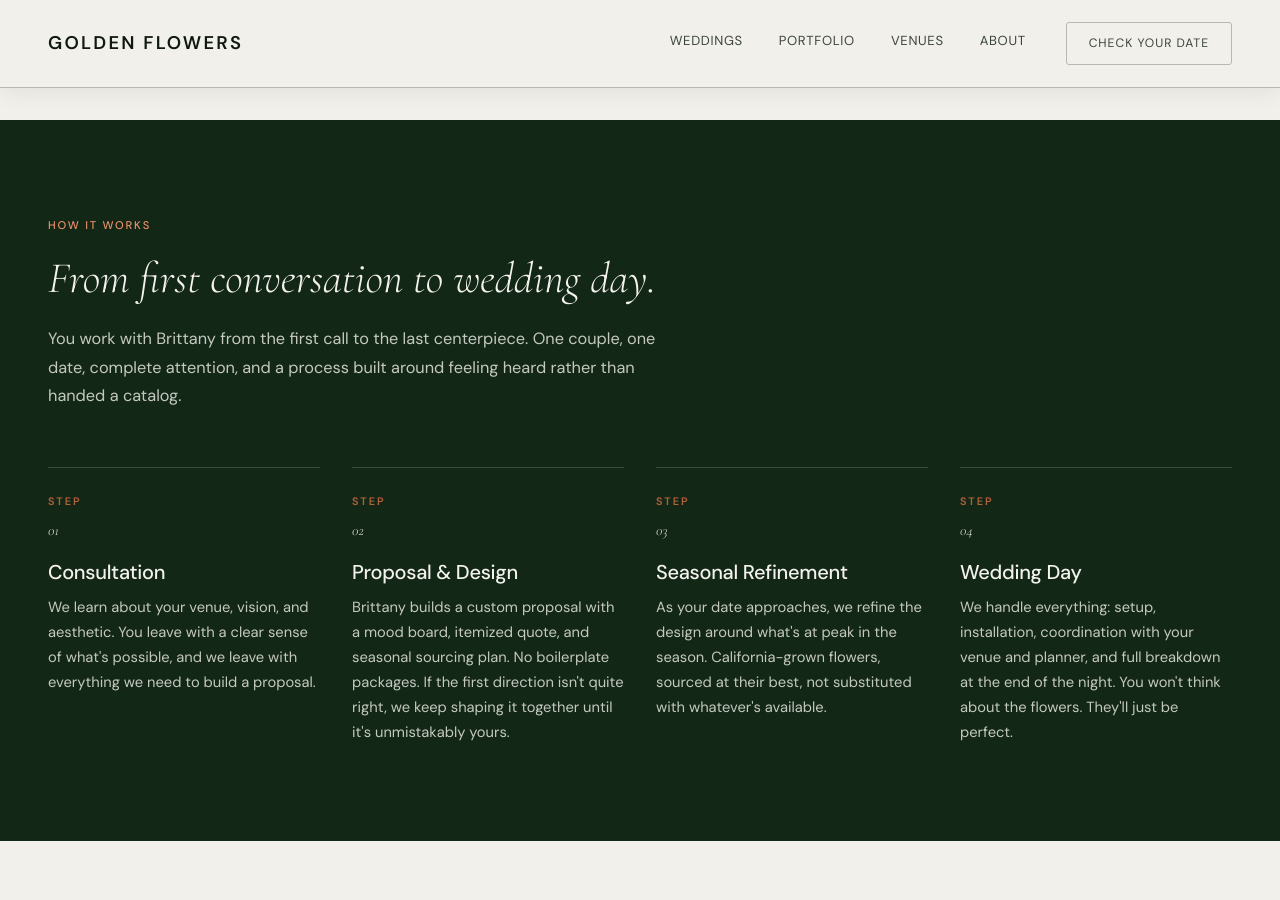
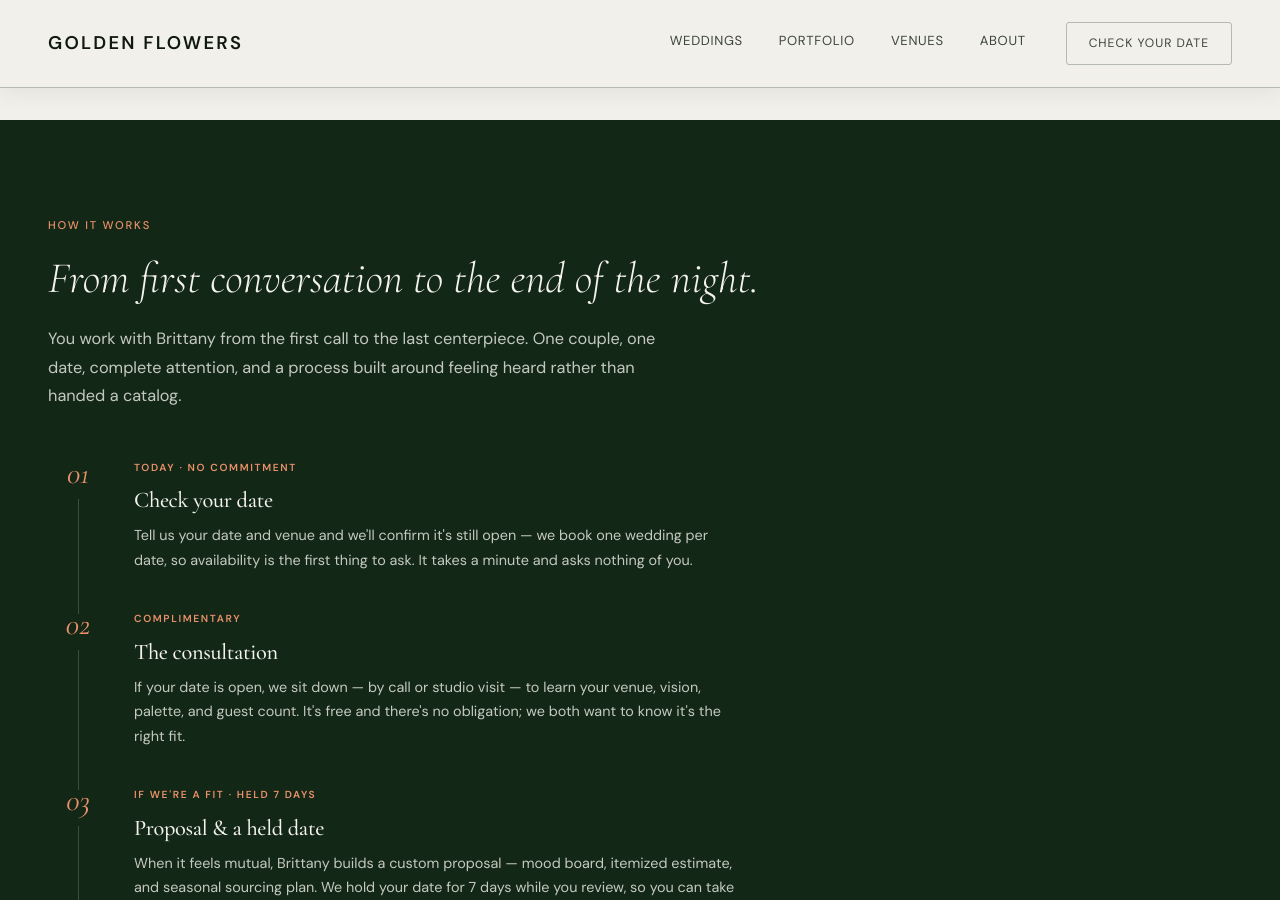
Before and after one commit to jshplhm/goldenflowers, a Jekyll site: the page built from weddings/index.md, in a window 1280 px wide and 900 px high, scrolled down 937 px. Built offline with Jekyll 4.4.1, drawn with Linux system fonts in a browser that asks for light colours; some of the changed text lies outside the part shown.

Commit message:
Add 7-phase process timeline on Weddings; estimate supersedes pricing menu
- Weddings page: replace 4-col process grid with a vertical timeline matching
  the real funnel (check date -> consult -> proposal + 7-day hold -> deposit
  to secure -> 30-60 day refinement -> wedding week/day -> strike)
- New .process-timeline styles in style.css; bump cache-buster to v=42
- Proposal hold aligned to 7 days to match the website copy
- Proposal: hide the generic 'Our Pricing' menu when a tailored estimate
  exists (avoids contradictory numbers); menu remains a fallback

Co-Authored-By: Claude Opus 4.8 <noreply@anthropic.com>

```diff
--- a/_layouts/default.html
+++ b/_layouts/default.html
@@ -13,7 +13,7 @@
   <link rel="preconnect" href="https://fonts.googleapis.com">
   <link rel="preconnect" href="https://fonts.gstatic.com" crossorigin="">
   <link href="https://fonts.googleapis.com/css2?family=Cormorant+Garamond:ital,wght@0,300;0,400;0,500;1,300;1,400;1,600&family=DM+Sans:opsz,wght@9..40,300;9..40,400;9..40,500;9..40,600;9..40,700&display=swap" rel="stylesheet">
-  <link rel="stylesheet" href="{{ site.baseurl }}/assets/css/style.css?v=41">
+  <link rel="stylesheet" href="{{ site.baseurl }}/assets/css/style.css?v=42">
 
   {% seo %}
 </head>
--- a/_layouts/proposal.html
+++ b/_layouts/proposal.html
@@ -437,7 +437,8 @@
     </div>
   </section>
 
-  {% comment %} ════════ PRICING (dark) ════════ {% endcomment %}
+  {% comment %} ════════ PRICING (dark) — shown only when there's no tailored estimate ════════ {% endcomment %}
+  {% unless page.estimateGroups or page.estimate %}
   <section class="gf-dark">
     <div class="gf-section">
       <div class="gf-pricing__head">
@@ -488,6 +489,7 @@
       </div>
     </div>
   </section>
+  {% endunless %}
 
   {% if page.estimateGroups or page.estimate %}
   {% comment %} ════════ YOUR ESTIMATE (per-couple) ════════ {% endcomment %}
@@ -550,7 +552,7 @@
 
     <div class="gf-hold">
       {% if page.dateSent %}
-        {% assign hold_until = page.dateSent | append: " 12:00:00" | date: "%s" | plus: 432000 | date: "%B %-d, %Y" %}
+        {% assign hold_until = page.dateSent | append: " 12:00:00" | date: "%s" | plus: 604800 | date: "%B %-d, %Y" %}
         <p class="gf-hold__line">We've reserved <strong>{{ page.weddingDate }}</strong> for you through <strong>{{ hold_until }}</strong>. To keep it beyond then, we just need your retainer.</p>
       {% else %}
         <p class="gf-hold__line">We've reserved <strong>{{ page.weddingDate }}</strong> for you. To secure it, we just need your retainer.</p>
--- a/assets/css/style.css
+++ b/assets/css/style.css
@@ -589,6 +589,24 @@ hr.section-div { border: none; border-top: 1px solid var(--bor); display: block;
 .steps-dark .step-num { color: oklch(74% .12 44); }
 .steps-dark .step h3 { color: oklch(96% .006 88); }
 .steps-dark .step p { color: oklch(83% .015 128); }
+
+/* Process timeline (vertical, used in the dark "How it works" section) */
+.process-timeline { margin-top: 48px; }
+.tl-step { display: grid; grid-template-columns: 60px 1fr; gap: 26px; }
+.tl-rail { position: relative; display: flex; justify-content: center; }
+.tl-num { font-family: var(--f-d); font-style: italic; font-size: 1.9rem; line-height: 1; color: oklch(74% .12 44); }
+.tl-rail::after { content: ""; position: absolute; top: 2.5rem; bottom: -4px; left: 50%; width: 1px; background: oklch(100% 0 0 / .18); }
+.tl-step:last-child .tl-rail::after { display: none; }
+.tl-body { padding-bottom: 38px; }
+.tl-step:last-child .tl-body { padding-bottom: 0; }
+.tl-when { display: block; font-size: .64rem; font-weight: 600; letter-spacing: .16em; text-transform: uppercase; color: oklch(74% .12 44); margin-bottom: 9px; }
+.tl-body h3 { font-family: var(--f-d); font-style: normal; font-weight: 500; font-size: 1.4rem; color: oklch(96% .006 88); margin-bottom: 9px; }
+.tl-body p { font-size: .9rem; color: oklch(83% .015 128); line-height: 1.7; max-width: 62ch; }
+@media (max-width: 640px) {
+  .tl-step { grid-template-columns: 42px 1fr; gap: 18px; }
+  .tl-num { font-size: 1.5rem; }
+}
+
 .include-item { background: var(--bg-warm); padding: 28px 32px; display: flex; gap: 16px; align-items: flex-start; }
 .include-icon { width: 28px; height: 28px; color: var(--acc); flex-shrink: 0; margin-top: 0; display: flex; align-items: center; justify-content: center; }
 .include-icon svg { width: 24px; height: 24px; }
--- a/weddings/index.md
+++ b/weddings/index.md
@@ -38,28 +38,64 @@ redirect_from:
 <section class="section steps-dark">
   <div class="container">
     <span class="label">How it works</span>
-    <h2>From first conversation to wedding day.</h2>
+    <h2>From first conversation to the end of the night.</h2>
     <p style="max-width:620px;margin-bottom:8px;font-size:1.02rem;">You work with Brittany from the first call to the last centerpiece. One couple, one date, complete attention, and a process built around feeling heard rather than handed a catalog.</p>
-    <div class="process-steps">
-      <div class="step">
-        <p class="step-num">01</p>
-        <h3>Consultation</h3>
-        <p>We learn about your venue, vision, and aesthetic. You leave with a clear sense of what's possible, and we leave with everything we need to build a proposal.</p>
+    <div class="process-timeline">
+      <div class="tl-step">
+        <div class="tl-rail"><span class="tl-num">01</span></div>
+        <div class="tl-body">
+          <span class="tl-when">Today · no commitment</span>
+          <h3>Check your date</h3>
+          <p>Tell us your date and venue and we'll confirm it's still open — we book one wedding per date, so availability is the first thing to ask. It takes a minute and asks nothing of you.</p>
+        </div>
       </div>
-      <div class="step">
-        <p class="step-num">02</p>
-        <h3>Proposal &amp; Design</h3>
-        <p>Brittany builds a custom proposal with a mood board, itemized quote, and seasonal sourcing plan. No boilerplate packages. If the first direction isn't quite right, we keep shaping it together until it's unmistakably yours.</p>
+      <div class="tl-step">
+        <div class="tl-rail"><span class="tl-num">02</span></div>
+        <div class="tl-body">
+          <span class="tl-when">Complimentary</span>
+          <h3>The consultation</h3>
+          <p>If your date is open, we sit down — by call or studio visit — to learn your venue, vision, palette, and guest count. It's free and there's no obligation; we both want to know it's the right fit.</p>
+        </div>
       </div>
-      <div class="step">
-        <p class="step-num">03</p>
-        <h3>Seasonal Refinement</h3>
-        <p>As your date approaches, we refine the design around what's at peak in the season. California-grown flowers, sourced at their best, not substituted with whatever's available.</p>
+      <div class="tl-step">
+        <div class="tl-rail"><span class="tl-num">03</span></div>
+        <div class="tl-body">
+          <span class="tl-when">If we're a fit · held 7 days</span>
+          <h3>Proposal &amp; a held date</h3>
+          <p>When it feels mutual, Brittany builds a custom proposal — mood board, itemized estimate, and seasonal sourcing plan. We hold your date for 7 days while you review, so you can take it in and decide without losing it.</p>
+        </div>
       </div>
-      <div class="step">
-        <p class="step-num">04</p>
-        <h3>Wedding Day</h3>
-        <p>We handle everything: setup, installation, coordination with your venue and planner, and full breakdown at the end of the night. You won't think about the flowers. They'll just be perfect.</p>
+      <div class="tl-step">
+        <div class="tl-rail"><span class="tl-num">04</span></div>
+        <div class="tl-body">
+          <span class="tl-when">To lock it in</span>
+          <h3>Deposit to secure your date</h3>
+          <p>Ready to proceed? A signed agreement and a non-refundable retainer — applied toward your balance — secure your date in full. From here it's officially yours, and ours.</p>
+        </div>
+      </div>
+      <div class="tl-step">
+        <div class="tl-rail"><span class="tl-num">05</span></div>
+        <div class="tl-body">
+          <span class="tl-when">30–60 days out</span>
+          <h3>Refinement</h3>
+          <p>As your details settle — final guest count, layout, timeline — we refine the design and lock your stem list around what's at peak that week. California-grown and sourced at its best. Your remaining balance is due 30 days before the wedding.</p>
+        </div>
+      </div>
+      <div class="tl-step">
+        <div class="tl-rail"><span class="tl-num">06</span></div>
+        <div class="tl-body">
+          <span class="tl-when">Wedding week &amp; day</span>
+          <h3>Delivery, setup &amp; install</h3>
+          <p>We grow, gather, and design in the days before, then deliver, set, and install on-site — coordinating with your venue and planner so the timeline runs without you lifting a finger. From your bouquet to the arch, everything arrives finished.</p>
+        </div>
+      </div>
+      <div class="tl-step">
+        <div class="tl-rail"><span class="tl-num">07</span></div>
+        <div class="tl-body">
+          <span class="tl-when">End of the night</span>
+          <h3>Repurposing &amp; strike</h3>
+          <p>After the ceremony we can repurpose pieces from the aisle to the reception, and at the end of the night our team returns for a full strike — breakdown, removal, and cleanup. Full-service weddings include delivery, setup, repurposing, and strike.</p>
+        </div>
       </div>
     </div>
   </div>
```
